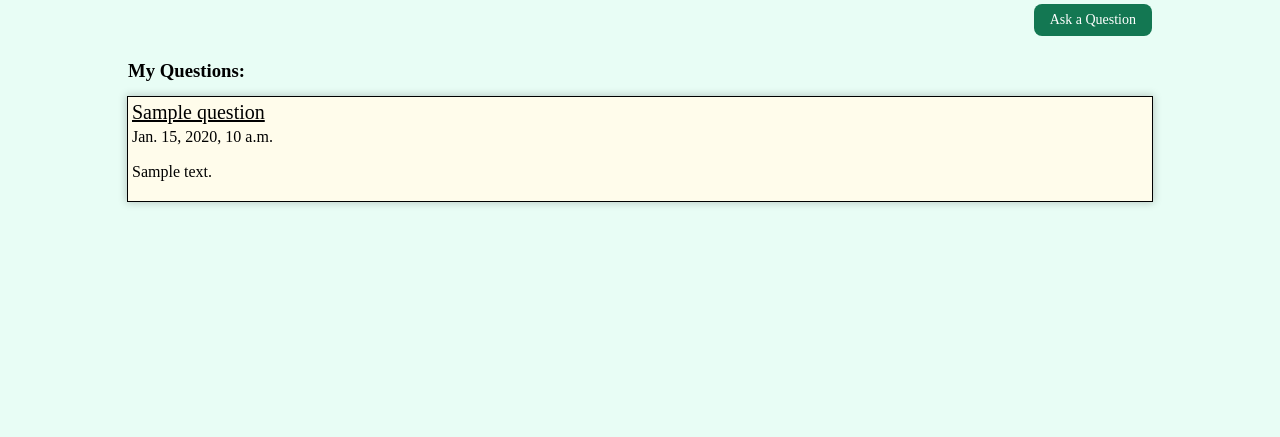
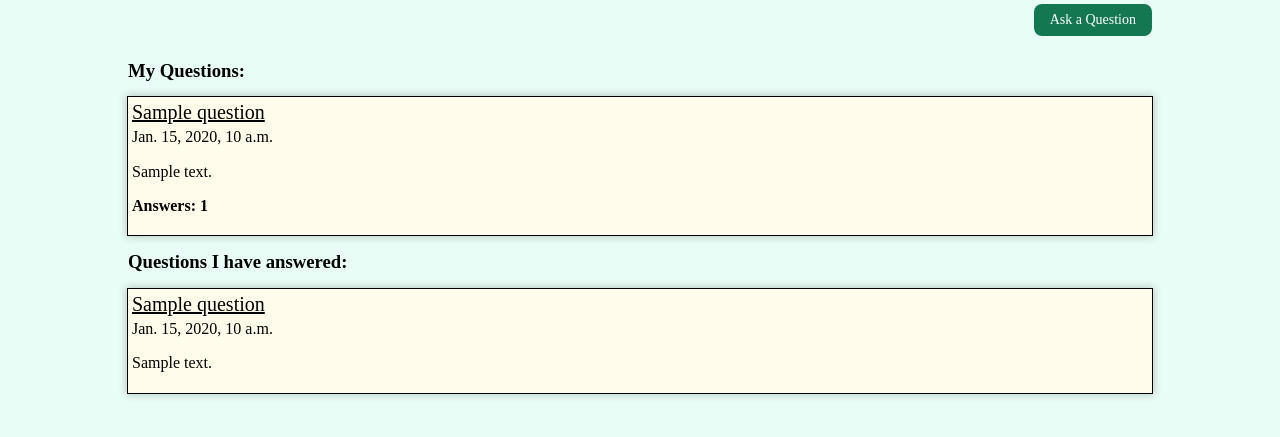
Before and after one commit to scarter13/Questionbox, a Django app: template templates/qbox/my_qbox.html in a window 1280 px wide. Shown: the part 202-639 px from the top of the page. Run offline with Django 3.2, Linux system fonts and the light colour scheme; the template is opened without the code that fills it: most values are stand-ins (such as "Sample title", 1, 10 or a date in 2020).

Commit message:
added annotation to count answers posted to questions

```diff
--- a/core/models.py
+++ b/core/models.py
@@ -1,5 +1,6 @@
 from django.db import models
 from users.models import User
+from django.contrib.postgres.search import SearchQuery, SearchVector
 
 
 # Create your models here.
--- a/questionbox/settings.py
+++ b/questionbox/settings.py
@@ -43,6 +43,7 @@ INSTALLED_APPS = [
     'django.contrib.sessions',
     'django.contrib.messages',
     'django.contrib.staticfiles',
+    'django.contrib.postgres',
 
 
     # Third-party
--- a/templates/qbox/create_answer.html
+++ b/templates/qbox/create_answer.html
@@ -19,7 +19,7 @@
                 {% csrf_token %}
                 {{ form.as_p }}
                 <div>
-                    <button class="f5 link dim ba b--dark-blue bw2 ph3 pv2 mb2 dib dark-blue shadow-2" type="submit">Submit your answer</button>
+                    <button class="f6 link dim br3 ph3 pv2 mb2 dib white bg-dark-green" type="submit">Submit your answer</button>
                 </div>
 
             </form>
--- a/templates/qbox/my_qbox.html
+++ b/templates/qbox/my_qbox.html
@@ -15,6 +15,19 @@
                     <a class="black f4" href = "{% url 'show_question' question_pk=question.pk %}">{{ question.title }}</a>
                     <p class="mt1">{{ question.date }}</p>
                     <p>{{ question.body }}</p>
+                    {% if question.num_answers %}
+                        <p><strong>Answers: {{ question.num_answers }}</strong></p>
+                    {% endif %}
+                </div>
+            {% endfor %}
+
+    <h3 class="black mb3 mt1 ml6">Questions I have answered:</h3>
+
+            {% for answer in answers %}
+                <div class="w-50-m ml6 mr6 mb3 bg-washed-yellow pa1 outline shadow-2">
+                    <a class="black f4" href = "{% url 'show_question' question_pk=answer.question.pk %}">{{ answer.question.title }}</a>
+                    <p class="mt1">{{ answer.date }}</p>
+                    <p>{{ answer.question.body }}</p>
                 </div>
             {% endfor %}
 
```
Also changed, not shown: core/views.py (+11 -5 lines), templates/qbox/search_questions.html (+4 -4 lines).
